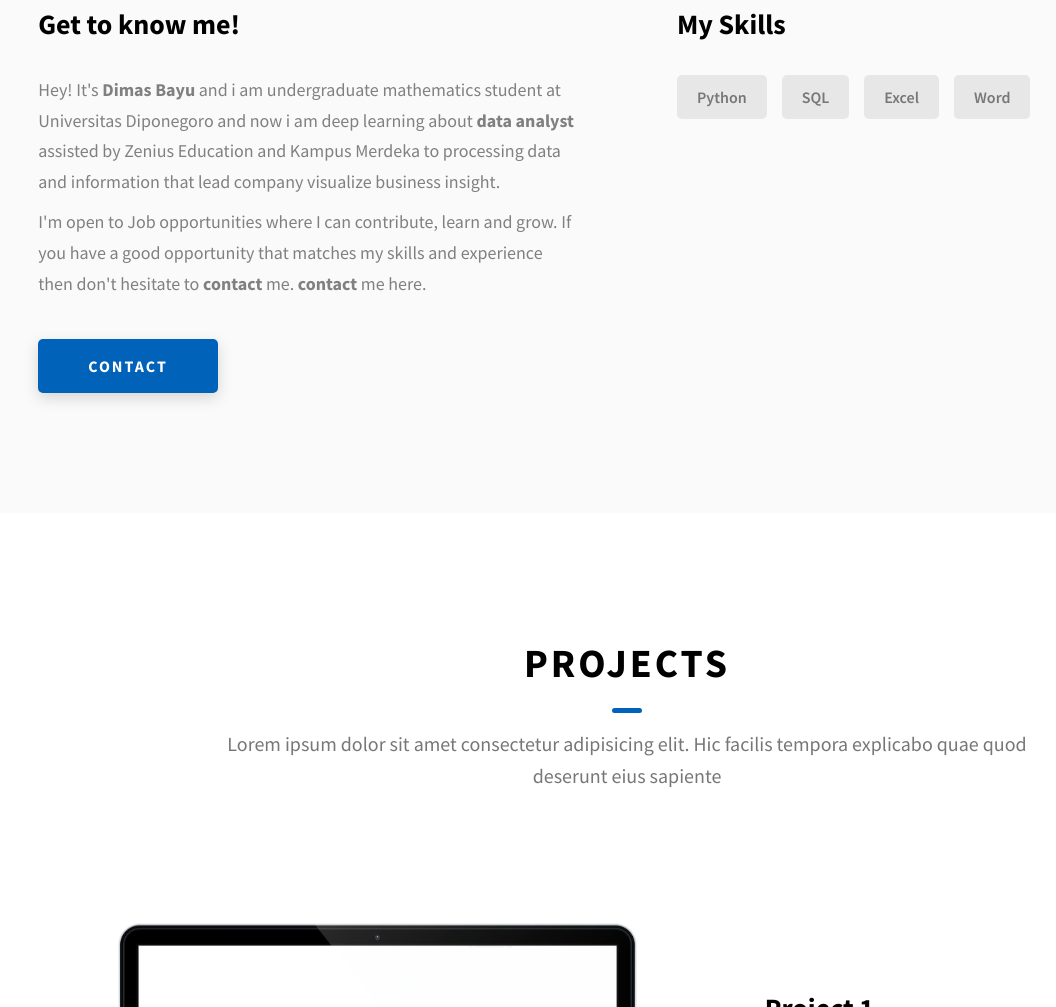
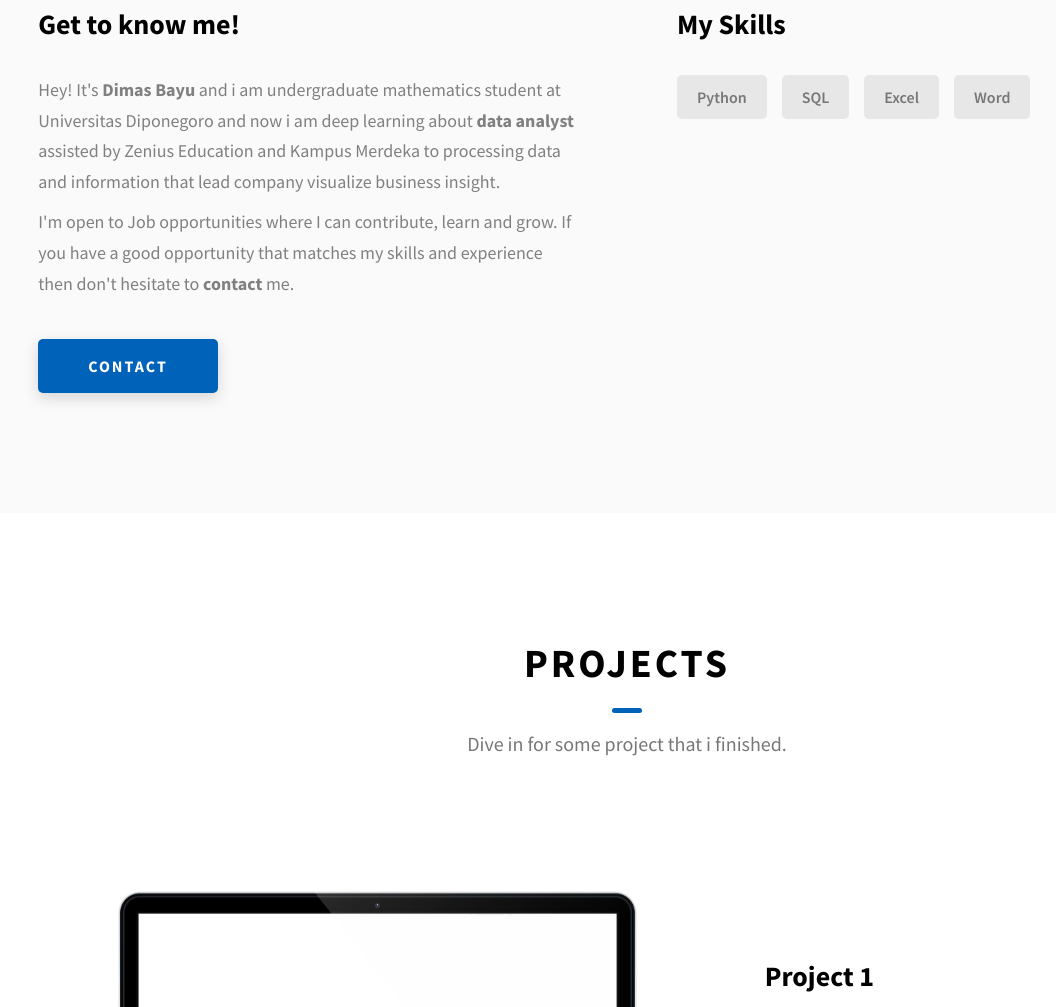
Before and after one commit to dmsbay/dmsbay.github.io, a website: page index.html in a window 1280 px wide. Shown: the part 1166-2173 px from the top of the page, without its empty margins (13-1069 px from the left). Drawn offline with Linux system fonts and the light colour scheme.

Commit message:
Update index.html

```diff
--- a/index.html
+++ b/index.html
@@ -169,7 +169,6 @@
               <p class="about__content-details-para">
                 I'm open to Job opportunities where I can contribute, learn and grow.
                 If you have a good opportunity that matches my skills and experience then don't hesitate to <strong>contact</strong> me.
-                <strong>contact</strong> me here.
               </p>
             </div>
             <a href="./#contact" class="btn btn--med btn--theme dynamicBgClr"
@@ -193,8 +192,7 @@
         <h2 class="heading heading-sec heading-sec__mb-bg">
           <span class="heading-sec__main">Projects</span>
           <span class="heading-sec__sub">
-            Lorem ipsum dolor sit amet consectetur adipisicing elit. Hic facilis
-            tempora explicabo quae quod deserunt eius sapiente
+            Dive in for some project that i finished.
           </span>
         </h2>
 
```
